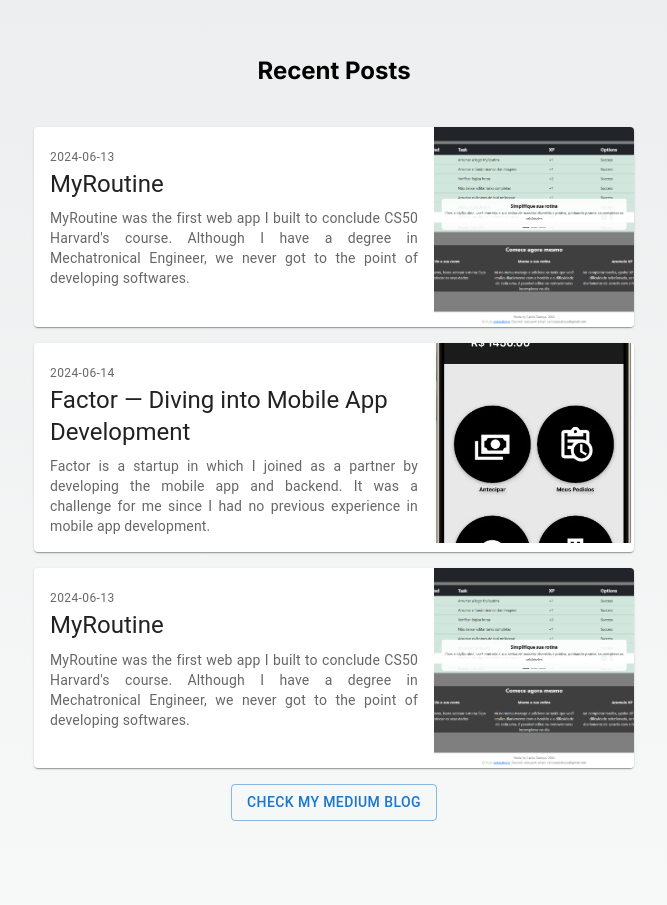
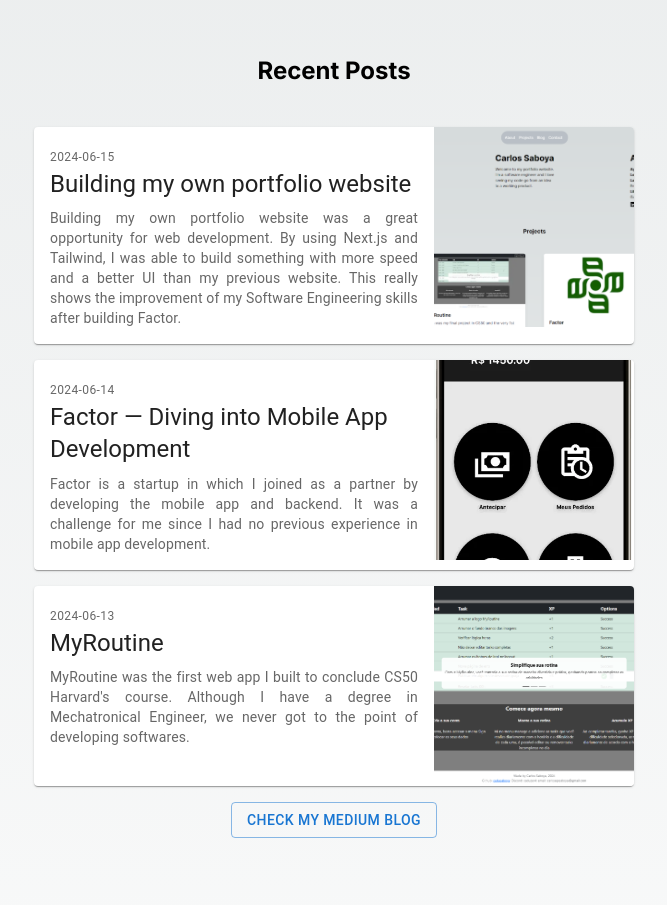
Before and after one commit to cadusaboya/portfolio-website, a Next.js app: page / in a window 1280 px wide. Shown: the part 1820-2725 px from the top of the page, without its empty margins (306-973 px from the left). Built offline with nearby package versions, Linux system fonts and the light colour scheme.

Commit message:
Added 3rd blog post

```diff
--- a/components/NewsList.tsx
+++ b/components/NewsList.tsx
@@ -6,11 +6,11 @@
 
 const newsArticles = [
   {
-    title: "MyRoutine",
-    description: "MyRoutine was the first web app I built to conclude CS50 Harvard's course. Although I have a degree in Mechatronical Engineer, we never got to the point of developing softwares.",
-    image: "/myroutine.png",
-    url: "https://medium.com/@carlosepsaboya/myroutine-68b69c2dbe01",
-    date: "2024-06-13"
+    title: "Building my own portfolio website",
+    description: "Building my own portfolio website was a great opportunity for web development. By using Next.js and Tailwind, I was able to build something with more speed and a better UI than my previous website. This really shows the improvement of my Software Engineering skills after building Factor.",
+    image: "/personal.png",
+    url: "https://medium.com/@carlosepsaboya/building-my-own-portfolio-website-eba5589e7736",
+    date: "2024-06-15"
   },
   {
     title: "Factor — Diving into Mobile App Development",
```
